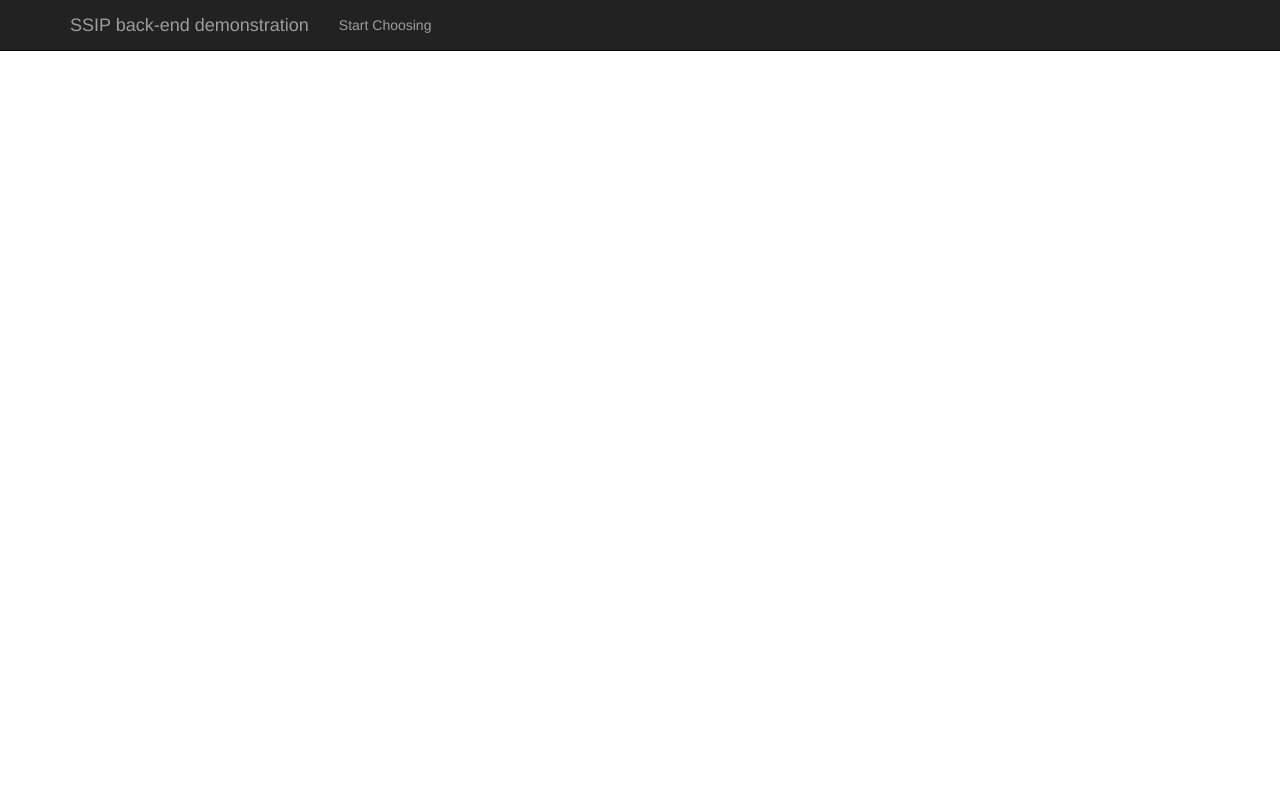
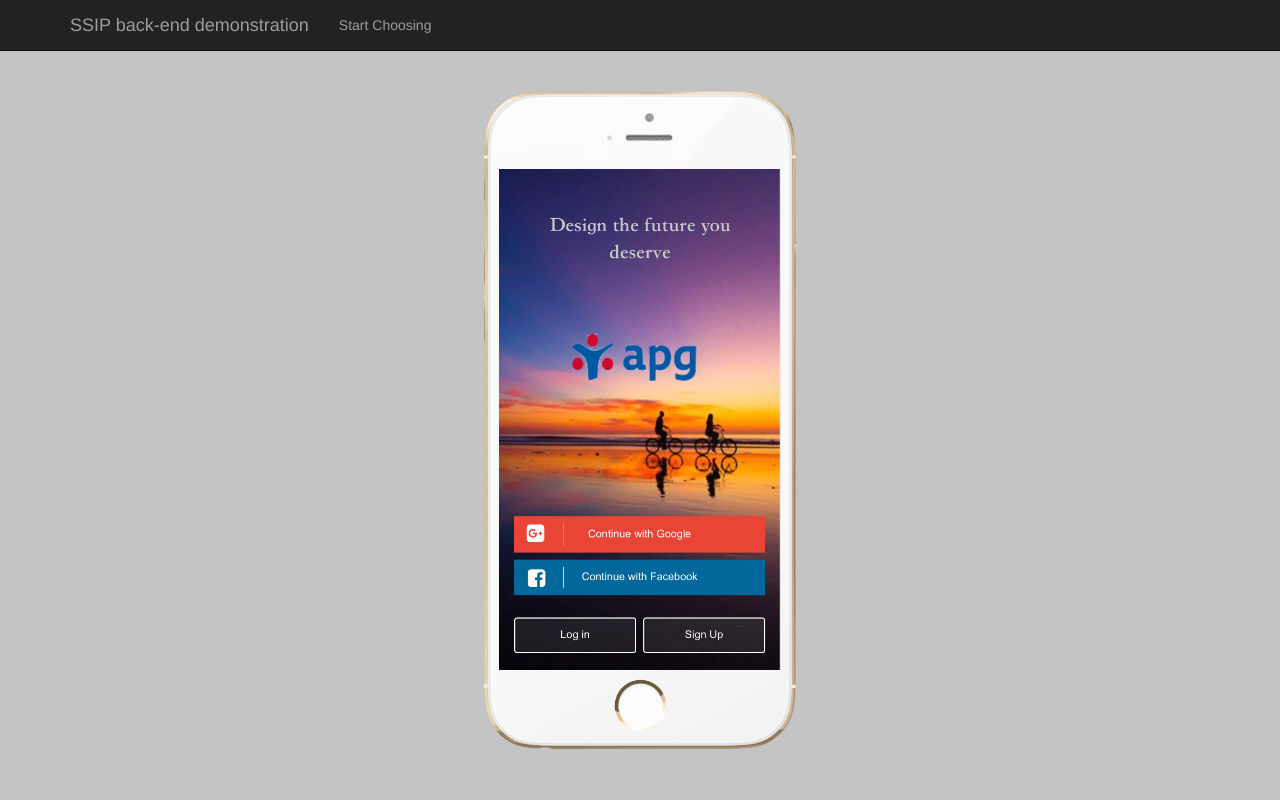
Before and after one commit to King-Of-The-Cookies/SSIPWebapp, a Flask app: template webapp/templates/home.html in a window 1280 px wide. Run offline with Flask 2, Linux system fonts and the light colour scheme; the template is opened without the code that fills it, so the values that code supplies are empty; parts of the project's set-up code (start-up, migrations or seed data) failed here and were passed over; some libraries are stand-ins or nearby versions.

Commit message:
adding changes

```diff
--- a/webapp/static/css/starter-template.css
+++ b/webapp/static/css/starter-template.css
@@ -1,5 +1,6 @@
 body {
   padding-top: 50px;
+  background-color: grey;
 }
 .starter-template {
   padding: 40px 15px;
--- a/webapp/static/css/starter-template2.css
+++ b/webapp/static/css/starter-template2.css
@@ -1,5 +1,6 @@
 body {
   padding-top: 50px;
+  background-color: grey;
 }
 .starter-template {
   padding: 40px 15px;
--- a/webapp/templates/chooseactivity.html
+++ b/webapp/templates/chooseactivity.html
@@ -12,6 +12,9 @@
   <!--stylesheet. The url_for is a Flask function to find the url for a standard folder. Then, within the static folder you'll want to look for the css folder ccontaining the
   bootstrap min file.-->
 
+  <style type="text/css">
+     body { background: #C4C4C4 !important; } /* Adding !important forces the browser to overwrite the default style applied by Bootstrap */
+  </style>
 
 
 </head>
--- a/webapp/templates/home.html
+++ b/webapp/templates/home.html
@@ -12,7 +12,9 @@
   <!--stylesheet. The url_for is a Flask function to find the url for a standard folder. Then, within the static folder you'll want to look for the css folder ccontaining the
   bootstrap min file.-->
 
-
+  <style type="text/css">
+     body { background: #C4C4C4 !important; } /* Adding !important forces the browser to overwrite the default style applied by Bootstrap */
+  </style>
 
 </head>
 <body>
@@ -41,6 +43,11 @@
       </div>
     </nav>
 <div class="starter-template">
+<p style="text-align:center;"><img src="static/images/Home.png" style="width: 25%; height: 25%"/></p>
+
+
+
+
 
 </div>
 
```
Also changed, not shown: webapp/static/css/bootstrap.min.css.
